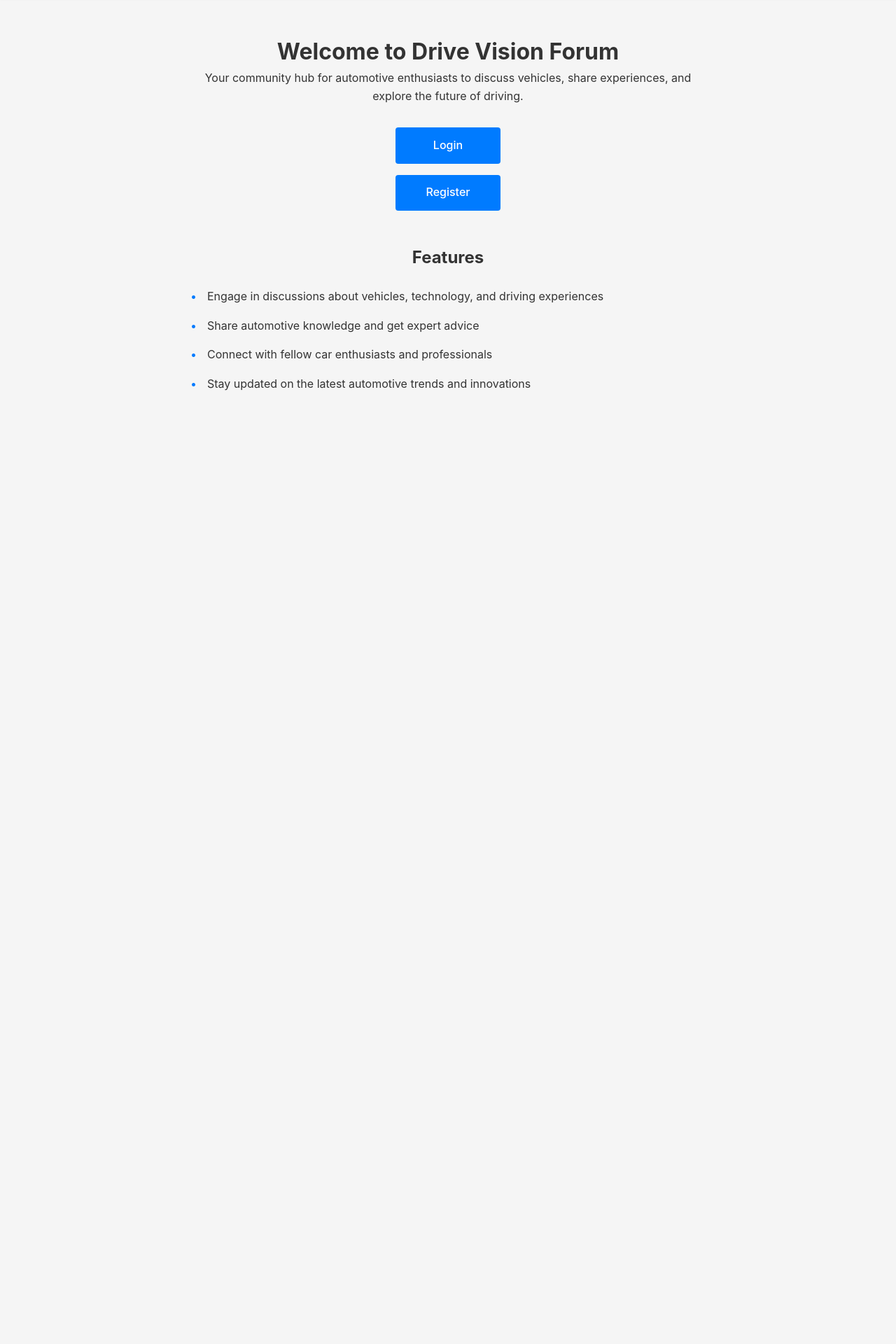
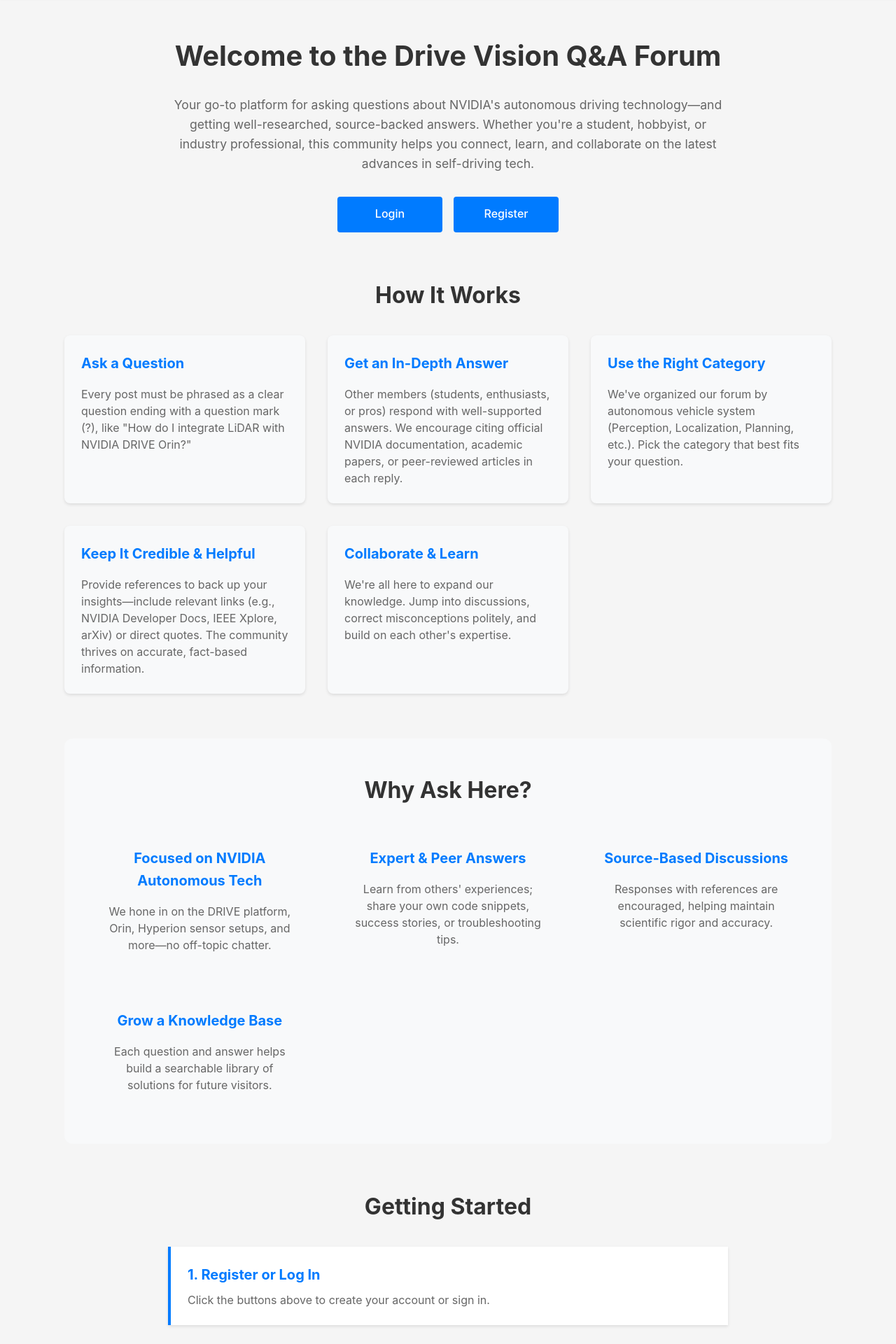
Before and after one commit to HelloStudentWorld/project5-desktop-forum, a React (Create React App) app in the folder client/: page / in a window 1280 px wide. Shown: the part 100-2020 px from the top of the page at 70% size. Before the commit the page ends 800 px from the top, so only its background shows below. Built offline with nearby package versions, Linux system fonts and the light colour scheme; no server answers.

Commit message:
Update homepage with Drive Vision Q&A Forum content and styling

```diff
--- a/client/src/components/pages/Home.css
+++ b/client/src/components/pages/Home.css
@@ -1,8 +1,26 @@
 .home-container {
-  max-width: 800px;
+  max-width: 1200px;
   margin: 0 auto;
   padding: 2rem;
+}
+
+.welcome-section {
   text-align: center;
+  margin-bottom: 4rem;
+}
+
+.welcome-section h1 {
+  font-size: 2.5rem;
+  color: #333;
+  margin-bottom: 1.5rem;
+}
+
+.welcome-section p {
+  font-size: 1.1rem;
+  color: #666;
+  line-height: 1.6;
+  max-width: 800px;
+  margin: 0 auto 2rem;
 }
 
 .cta-container {
@@ -11,9 +29,8 @@
 
 .auth-buttons {
   display: flex;
-  flex-direction: column;
   gap: 1rem;
-  align-items: center;
+  justify-content: center;
   margin-top: 1rem;
 }
 
@@ -33,30 +50,135 @@
   background-color: #0056b3;
 }
 
-.features {
-  margin-top: 3rem;
-  text-align: left;
+/* How It Works Section */
+.how-it-works {
+  margin-bottom: 4rem;
 }
 
-.features h2 {
+.how-it-works h2,
+.why-ask-here h2,
+.getting-started h2 {
   text-align: center;
-  margin-bottom: 1.5rem;
+  font-size: 2rem;
+  color: #333;
+  margin-bottom: 2rem;
 }
 
-.features ul {
-  list-style-type: none;
-  padding: 0;
+.steps-grid {
+  display: grid;
+  grid-template-columns: repeat(auto-fit, minmax(300px, 1fr));
+  gap: 2rem;
+  margin-top: 2rem;
 }
 
-.features li {
-  margin: 1rem 0;
-  padding-left: 1.5rem;
-  position: relative;
+.step-card {
+  background: #f8f9fa;
+  border-radius: 8px;
+  padding: 1.5rem;
+  box-shadow: 0 2px 4px rgba(0, 0, 0, 0.1);
+  transition: transform 0.2s;
 }
 
-.features li:before {
-  content: "•";
-  position: absolute;
-  left: 0;
+.step-card:hover {
+  transform: translateY(-5px);
+}
+
+.step-card h3 {
   color: #007bff;
+  margin-bottom: 1rem;
+  font-size: 1.25rem;
 }
+
+.step-card p {
+  color: #666;
+  line-height: 1.5;
+}
+
+/* Why Ask Here Section */
+.why-ask-here {
+  margin-bottom: 4rem;
+  background: #f8f9fa;
+  padding: 3rem 2rem;
+  border-radius: 12px;
+}
+
+.benefits-grid {
+  display: grid;
+  grid-template-columns: repeat(auto-fit, minmax(250px, 1fr));
+  gap: 2rem;
+}
+
+.benefit-card {
+  text-align: center;
+  padding: 1.5rem;
+}
+
+.benefit-card h3 {
+  color: #007bff;
+  margin-bottom: 1rem;
+  font-size: 1.25rem;
+}
+
+.benefit-card p {
+  color: #666;
+  line-height: 1.5;
+}
+
+/* Getting Started Section */
+.getting-started {
+  margin-bottom: 2rem;
+}
+
+.steps-list {
+  max-width: 800px;
+  margin: 0 auto;
+}
+
+.step-item {
+  margin-bottom: 2rem;
+  padding: 1.5rem;
+  background: white;
+  border-left: 4px solid #007bff;
+  box-shadow: 0 2px 4px rgba(0, 0, 0, 0.1);
+}
+
+.step-item h3 {
+  color: #007bff;
+  margin-bottom: 0.5rem;
+  font-size: 1.25rem;
+}
+
+.step-item p {
+  color: #666;
+  line-height: 1.5;
+  margin: 0;
+}
+
+/* Responsive Design */
+@media (max-width: 768px) {
+  .home-container {
+    padding: 1rem;
+  }
+
+  .welcome-section h1 {
+    font-size: 2rem;
+  }
+
+  .auth-buttons {
+    flex-direction: column;
+  }
+
+  .steps-grid,
+  .benefits-grid {
+    grid-template-columns: 1fr;
+  }
+
+  .step-card,
+  .benefit-card {
+    padding: 1rem;
+  }
+
+  .why-ask-here {
+    padding: 2rem 1rem;
+  }
+}
--- a/client/src/components/pages/Home.js
+++ b/client/src/components/pages/Home.js
@@ -17,8 +17,12 @@
 
   return (
     <div className="home-container">
-      <h1>Welcome to Drive Vision Forum</h1>
-      <p>Your community hub for automotive enthusiasts to discuss vehicles, share experiences, and explore the future of driving.</p>
+      <section className="welcome-section">
+        <h1>Welcome to the Drive Vision Q&A Forum</h1>
+        <p>
+          Your go-to platform for asking questions about NVIDIA's autonomous driving technology—and getting well-researched, source-backed answers.
+          Whether you're a student, hobbyist, or industry professional, this community helps you connect, learn, and collaborate on the latest advances in self-driving tech.
+        </p>
 
         <div className="cta-container">
           {isAuthenticated ? (
@@ -36,16 +40,77 @@
             </div>
           )}
         </div>
+      </section>
 
-      <div className="features">
-        <h2>Features</h2>
-        <ul>
-          <li>Engage in discussions about vehicles, technology, and driving experiences</li>
-          <li>Share automotive knowledge and get expert advice</li>
-          <li>Connect with fellow car enthusiasts and professionals</li>
-          <li>Stay updated on the latest automotive trends and innovations</li>
-        </ul>
+      <section className="how-it-works">
+        <h2>How It Works</h2>
+        <div className="steps-grid">
+          <div className="step-card">
+            <h3>Ask a Question</h3>
+            <p>Every post must be phrased as a clear question ending with a question mark (?), like "How do I integrate LiDAR with NVIDIA DRIVE Orin?"</p>
           </div>
+          <div className="step-card">
+            <h3>Get an In-Depth Answer</h3>
+            <p>Other members (students, enthusiasts, or pros) respond with well-supported answers. We encourage citing official NVIDIA documentation, academic papers, or peer-reviewed articles in each reply.</p>
+          </div>
+          <div className="step-card">
+            <h3>Use the Right Category</h3>
+            <p>We've organized our forum by autonomous vehicle system (Perception, Localization, Planning, etc.). Pick the category that best fits your question.</p>
+          </div>
+          <div className="step-card">
+            <h3>Keep It Credible & Helpful</h3>
+            <p>Provide references to back up your insights—include relevant links (e.g., NVIDIA Developer Docs, IEEE Xplore, arXiv) or direct quotes. The community thrives on accurate, fact-based information.</p>
+          </div>
+          <div className="step-card">
+            <h3>Collaborate & Learn</h3>
+            <p>We're all here to expand our knowledge. Jump into discussions, correct misconceptions politely, and build on each other's expertise.</p>
+          </div>
+        </div>
+      </section>
+
+      <section className="why-ask-here">
+        <h2>Why Ask Here?</h2>
+        <div className="benefits-grid">
+          <div className="benefit-card">
+            <h3>Focused on NVIDIA Autonomous Tech</h3>
+            <p>We hone in on the DRIVE platform, Orin, Hyperion sensor setups, and more—no off-topic chatter.</p>
+          </div>
+          <div className="benefit-card">
+            <h3>Expert & Peer Answers</h3>
+            <p>Learn from others' experiences; share your own code snippets, success stories, or troubleshooting tips.</p>
+          </div>
+          <div className="benefit-card">
+            <h3>Source-Based Discussions</h3>
+            <p>Responses with references are encouraged, helping maintain scientific rigor and accuracy.</p>
+          </div>
+          <div className="benefit-card">
+            <h3>Grow a Knowledge Base</h3>
+            <p>Each question and answer helps build a searchable library of solutions for future visitors.</p>
+          </div>
+        </div>
+      </section>
+
+      <section className="getting-started">
+        <h2>Getting Started</h2>
+        <div className="steps-list">
+          <div className="step-item">
+            <h3>1. Register or Log In</h3>
+            <p>Click the buttons above to create your account or sign in.</p>
+          </div>
+          <div className="step-item">
+            <h3>2. Browse or Pick a Category</h3>
+            <p>Glance at our topics: Perception & Sensor Fusion, Localization & Mapping, and more.</p>
+          </div>
+          <div className="step-item">
+            <h3>3. Post a Question</h3>
+            <p>Make sure your title ends with a ? and add details or background in the body.</p>
+          </div>
+          <div className="step-item">
+            <h3>4. Check for Answers & Engage</h3>
+            <p>Thank respondents, ask for clarifications, and upvote particularly well-researched replies.</p>
+          </div>
+        </div>
+      </section>
     </div>
   );
 };
```
Also changed, not shown: 1 other file (tests, documents, lock files or other folders). Lines whose indentation alone changed are shown as unchanged.
